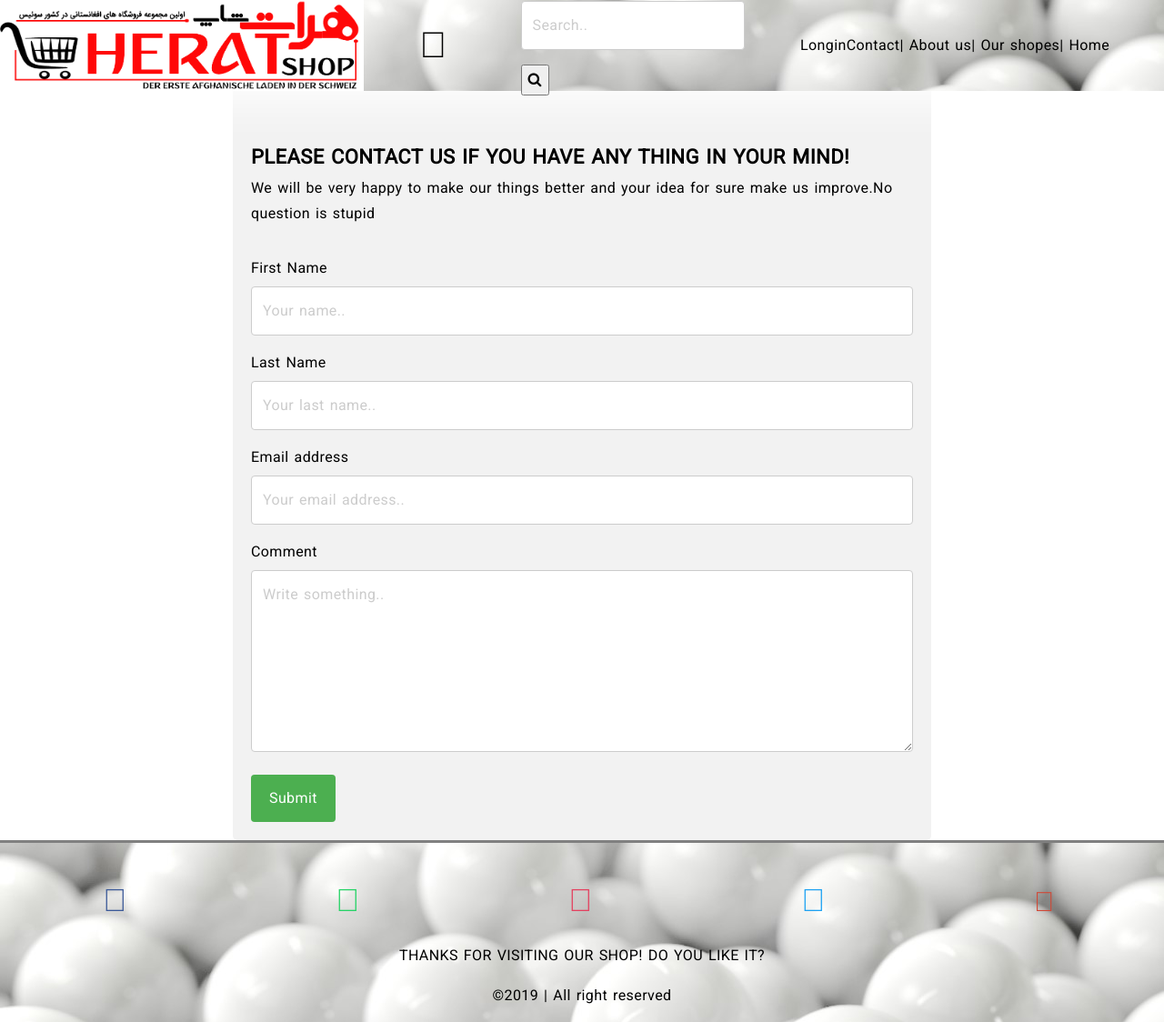
After one commit to Ali-Janan/WebSite, a PHP site: page /contact.html in a window 1280 px wide. The commit adds this page. Shown: the whole page at 91% size. Run offline with PHP 8.4, Linux system fonts and the light colour scheme.

Commit message:
i added some new things

```diff
--- /dev/null
+++ b/Herat/contact.html
@@ -0,0 +1,151 @@
+<!DOCTYPE html>
+<html lang="en">
+
+<head>
+  <meta charset="UTF-8">
+  <title>Herat Shop</title>
+  <meta name="viewport" content="width=device-width, initial-scale=1.0">
+  <meta http-equiv="X-UA-Compatible" content="ie=edge">
+  <link rel="shortcut icon" type="image/jpg" href="./image/logo2.png" />
+  <link rel="stylesheet" href="herat.css">
+  <link rel="stylesheet" href="https://cdnjs.cloudflare.com/ajax/libs/font-awesome/4.7.0/css/font-awesome.min.css">
+  <link rel="stylesheet" href="../icomoon/style.css">
+  <link href="https://fonts.googleapis.com/css?family=Roboto" rel="stylesheet">
+
+  <style>
+    /* Style inputs with type="text", select elements and textareas */
+    input[type=text],
+    select,
+    textarea {
+      width: 100%;
+      /* Full width */
+      padding: 12px;
+      /* Some padding */
+      border: 1px solid #ccc;
+      /* Gray border */
+      border-radius: 4px;
+      /* Rounded borders */
+      box-sizing: border-box;
+      /* Make sure that padding and width stays in place */
+      margin-top: 6px;
+      /* Add a top margin */
+      margin-bottom: 16px;
+      /* Bottom margin */
+      resize: vertical
+        /* Allow the user to vertically resize the textarea (not horizontally) */
+
+    }
+
+    /* Style the submit button with a specific background color etc */
+    input[type=submit] {
+      background-color: #4CAF50;
+      color: white;
+      padding: 12px 20px;
+      border: none;
+      border-radius: 4px;
+      cursor: pointer;
+    }
+
+    /* When moving the mouse over the submit button, add a darker green color */
+    input[type=submit]:hover {
+      background-color: #45a049;
+    }
+
+    /* Add a background color and some padding around the form */
+    .container {
+      border-radius: 5px;
+      background-color: #f2f2f2;
+      padding: 20px;
+      *width: 50%;
+      *padding-top: 10px;
+    }
+
+    .box {
+      width: 60%;
+      margin: 0 auto;
+    }
+  </style>
+
+
+
+</head>
+
+
+<!------------------------ body----------------->
+
+<body>
+  <!------------------Header------------------->
+  <header class="header">
+    <div class="logo">
+      <img src="./image/logo.jpg" alt="logo" height="75px">
+    </div>
+
+    <div class="icon-basket">
+    </div>
+    <!-- The form -->
+    <div class="search">
+      <form class="example" action="action_page.php">
+        <input type="text" placeholder="Search.." name="search">
+        <button type="submit"><i class="fa fa-search"></i></button>
+      </form>
+    </div>
+    <li class="topnav">
+      <a href="longin">Longin</a>
+      <a href="#contact">Contact</a>
+      <a href="#about">| About us</a>
+      <a href="#about">| Our shopes</a>
+      <a href="#home">| Home</a>
+    </li>
+  </header>
+  <!------------------Header End------------------>
+
+  <hr>
+  <hr>
+  <hr>
+  <hr>
+  <!------------------------ box----------------->
+  <section class="box">
+    <hr>
+    <hr>
+
+    <div class="container">
+      <form action="action_page.php">
+        <h1>Please contact us if you have any thing in your mind!</h1>
+        <p>We will be very happy to make our things better and your idea for sure make us improve.No question is stupid
+        </p>
+        <label for="fname">First Name</label>
+        <input type="text" id="fname" name="firstname" placeholder="Your name..">
+
+        <label for="lname">Last Name</label>
+        <input type="text" id="lname" name="lastname" placeholder="Your last name..">
+        <label for="eaddress">Email address</label>
+        <input type="text" id="e-address" name="email address" placeholder="Your email address..">
+
+        <label for="subject">Comment</label>
+        <textarea id="comment" name="comment" placeholder="Write something.." style="height:200px"></textarea>
+        <input type="submit" value="Submit">
+        <br>
+
+
+      </form>
+    </div>
+
+  </section>
+
+  <!-----------------footer-------------------->
+
+  <footer id="footer">
+    <div class="media-icon">
+      <div class="icon-wrap"> <a href="https://www.facebook.com/"><i class="icon-facebook"></i></a></div>
+      <div class="icon-wrap"> <a href="https://www.whatsapp.com/"><i class="icon-whatsApp"></i></a></div>
+      <div class="icon-wrap"> <a href="https://www.instagram.com/"><i class="icon-instagram"></i></a></div>
+      <div class="icon-wrap"><a href="https://twitter.com/login?lang=en"><i class="icon-twitter"></i></a></div>
+      <div class="icon-wrap"><a href="https://accounts.google.com"><i class="icon-Email"></i></a></div>
+    </div>
+
+
+    <div class="text">
+      <h4>Thanks for visiting our shop! Do you like it?</h4>
+      <p>&copy;2019 | All right reserved</p>
+    </div>
+  </footer>
--- a/Herat/herat.css
+++ b/Herat/herat.css
@@ -36,14 +41,14 @@
   select,
   textarea {
     font-family: 'roboto', sans-serif;
-    font-size: 1em;
+    font-size: 16px;
     font-weight: 300;
     letter-spacing: 0.025em;
     line-height: 1.75em;
-    color: #7c8081;
+    color: black;
     word-spacing: 0.1em;
+    letter-spacing: 0.025;
   }
-
   /* TITRES
   ----------------------------------------------*/
   h1,
@@ -72,25 +77,15 @@
     font-size: 1.1em;
     font-weight: 400;
   }
-
+  .pdall {
+    padding: 0 20px;
+  }
   /* PARAGRAPHES
   ----------------------------------------------*/
   p {
     margin-bottom: 2em;
   }
 
-  /* LIENS
-  -------------------li a list and a link---------------------------*/
-  li a {
-    text-decoration: none;
-    outline: none;
-    color: inherit; /*#3fb1a3*/
-    *border-bottom: dotted 1px;
-    transition: color 0.2s ease-in-out, border-color 0.2s ease-in-out, background-color 0.2s ease-in-out;
-  }
-  li a:hover {
-    border-bottom-color: transparent;
-  }
   /* BOLD
   ----------------------------------------------*/
   strong, b {
@@ -136,39 +122,6 @@
   /*---------------------------------------------*/
   /*---------------------------------------------*/
   /*---------------------------------------------*/
-
-
-
-
-
-
-
-
-
-
-
-
-  html {
-    font-size: 16px;
-    box-sizing: border-box;
-    *margin: 50px;
-  }
-
-  /*  ---------------Body---------------------*/
-
-
-  body {
-    font-family: 'Roboto', sans-serif;
-    font-size: 1em;
-    font-weight: 300;
-    line-height: 1.5;
-    color: black;
-    letter-spacing: 0.025;
-    word-spacing: 0.01;
-    background-color: white;
-    *margin: 10px;
-
-  }
 
   /*  ---------------header---------------------*/
   .header {
@@ -182,10 +135,10 @@
     height: 100px;
     list-style: none;
     margin: 0 auto;
-  text-align: left;
-  background-image: url(./image/bbbbbb.jpg);
-  color: black;
-  box-shadow: 5px 5px 50px 5px white;
+    *text-align: left;
+    background-image: url(./image/bbbbbb.jpg);
+    color: black;
+    box-shadow: 5px 5px 50px 5px white;
   }
   .logo {
     min-width: 120px;
@@ -208,16 +161,17 @@
   }
   .topnav {
     min-width: 400px;
-    word-spacing: 2px;
-    font-size: 20px;
-
+    *word-spacing: 2px;
+    *font-size: 20px;
+    display: flex;
+    flex-flow: row;
   }
   .topnav a:hover {
     color: white;
     background-color: gray;
-    font-size: 21px;
+    font-size: 19px;
     border-radius: 5px;
-    padding: 5px 5px;
+    *padding: 5px 5px;
   }
   /*   ----------supermarket---------------*/
   .background {
@@ -289,15 +236,12 @@
     justify-content: center;
     }
 
-  a {
-    color: black;
-    text-decoration: none;
-    transition: color .5s ease, background 0.5s ease, border-radius .5s ease;
-  }
+
 
   .catagory a:hover {
     color: red;
     background-color: #E0E0E0;
+    display: block;
   }
   /*   ----------album---------------*/
   .album {
@@ -342,12 +284,12 @@
 
   }
   .media-icon {
-
     display: flex;
     flex-flow: row;
     justify-content: space-around;
     position: relative;
-    font-size: 30px;
+    font-size: 35px;
+    height: 60px;
   }
   .text {
     text-align: center;
@@ -355,6 +297,9 @@
 
   footer span {
     font-size: 30px;
+  }
+  .icon-wrap {
+    width: 30px;
   }
 
   .icon-facebook::before {
@@ -391,30 +336,12 @@
   .icon-Email::before {
     content: "\e902";
     color: #d14836;
+    font-size: 30px;
 
   }
-
-
   .icon-Email:hover {
     font-size: 40px;
   }
-
-
-
-
-
-
-
-
-
-
-
-
-
-
-
-
-
 
 
   /*
```
Also changed, not shown: other parts of Herat/herat.css (+16 -29 lines), Herat/Herat.html (+46 -49 lines), Herat/product.html (added, +128 -0 lines), Herat/about.html (added), Herat/home.html (added), Herat/image/1.jpg, Herat/our-shops.html (added).
